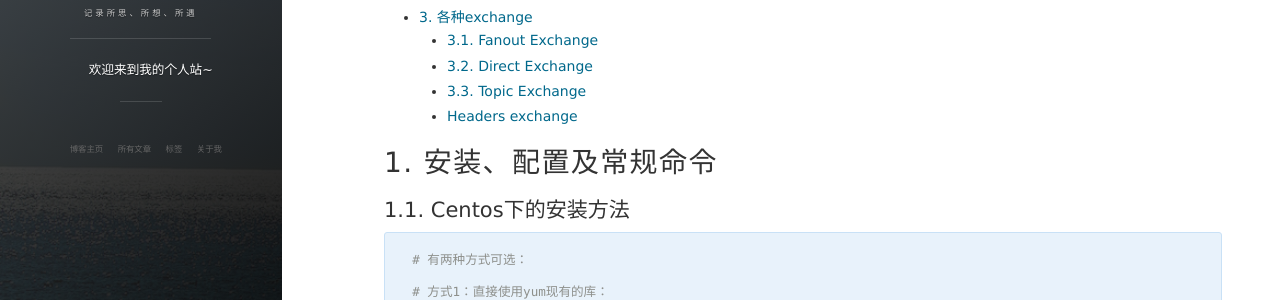
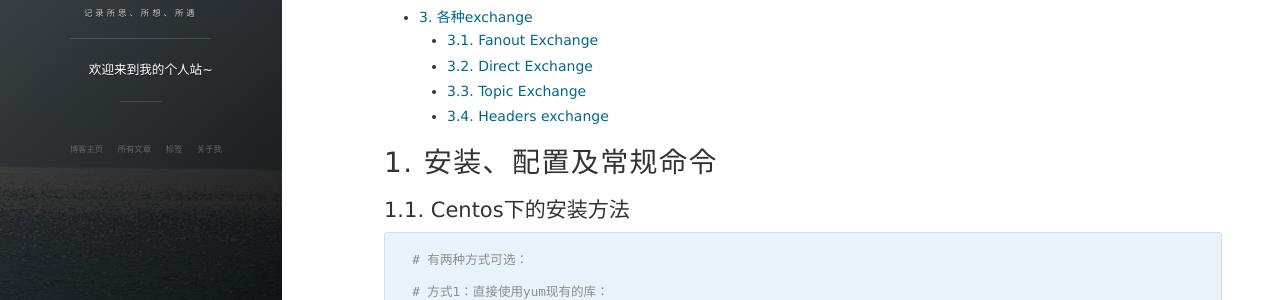
Before and after one commit to Keenjin/Keenjin.github.io, a Jekyll site: the page built from _posts/2019-05-09-rabbitmq.md, in a window 1280 px wide and 900 px high. Shown: the part 446-746 px from the top of the window. Built offline with Jekyll 4.4.1, drawn with Linux system fonts in a browser that asks for light colours; nearby versions of some CDN libraries; comment, search, counter and statistics services are not loaded; some of the changed text lies outside the part shown.

Commit message:
rabbitmq

```diff
--- a/_posts/2019-05-09-rabbitmq.md
+++ b/_posts/2019-05-09-rabbitmq.md
@@ -24,7 +24,7 @@ tags: 后台框架
     - [3.1. Fanout Exchange](#31-fanout-exchange)
     - [3.2. Direct Exchange](#32-direct-exchange)
     - [3.3. Topic Exchange](#33-topic-exchange)
-    - [Headers exchange](#headers-exchange)
+    - [3.4. Headers exchange](#34-headers-exchange)
 
 <!-- /TOC -->
 
@@ -623,7 +623,7 @@ err = ch.Publish(
 \*表示匹配字符，也即如果producer注册的route key为lazy.orange，那么可用的bind的route key也就lazy.\*或者\*.orange，特别要注意顺序问题
 而#表示匹配所有key，也就是如果producer注册的route key为lazy.orange，bind为#的话，直接匹配所有的key，或者lazy.#，匹配lazy.开头的所有key
 
-## Headers exchange
+## 3.4. Headers exchange
 
 这里是用到参数，作为匹配的key，而非route key
 
```
